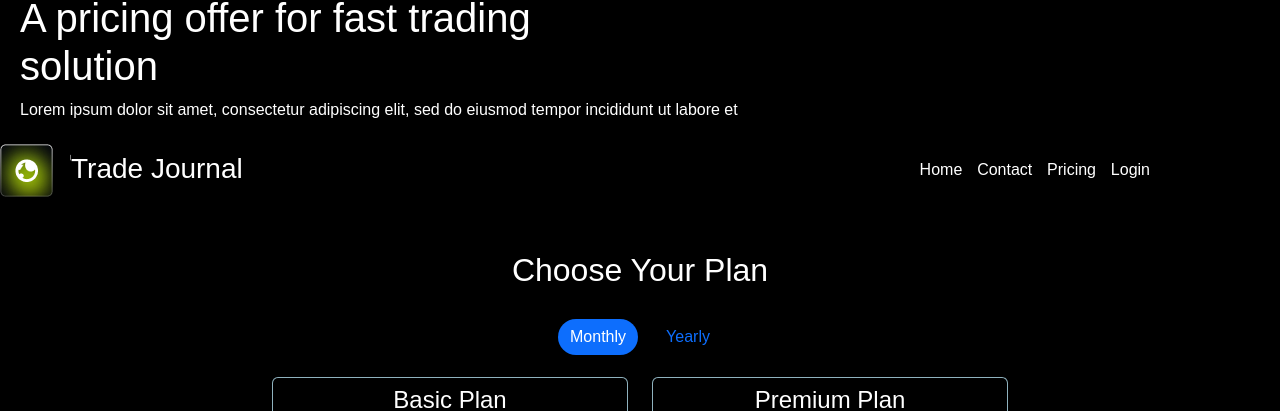
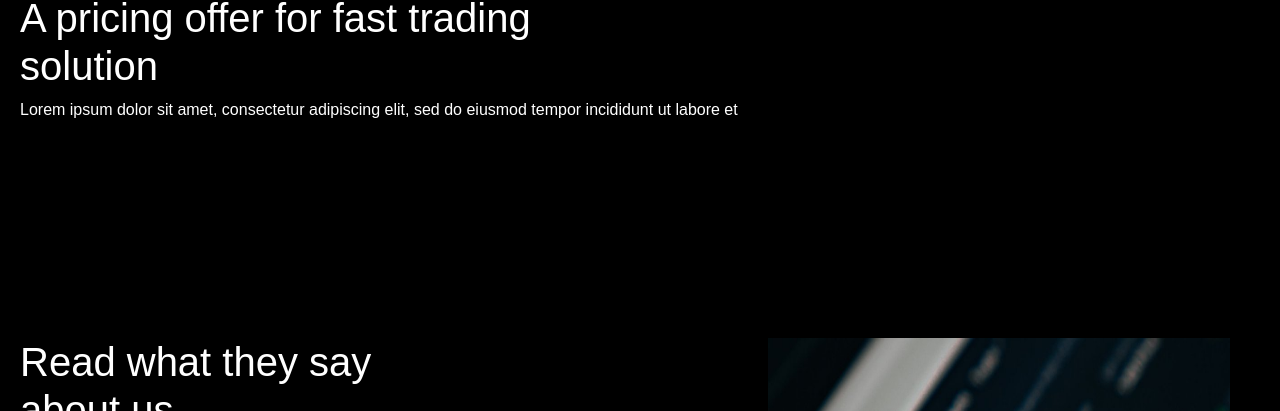
Before and after one commit to Sohel478/LandingPage, a React (Create React App) app: page / in a window 1280 px wide. Shown: the part 4525-4936 px from the top of the page. Built offline with nearby package versions, Linux system fonts and the light colour scheme; a web font is replaced by a local one.

Commit message:
Update NewHomePart2.js

```diff
--- a/src/NewComponents/NewHome/NewHomePart2/NewHomePart2.js
+++ b/src/NewComponents/NewHome/NewHomePart2/NewHomePart2.js
@@ -131,7 +131,7 @@ const NewHomePart2 = () => {
 
 </div>
 
-<PricingPage/>
+
 <NewHomePart3/>
 
   </>
```
